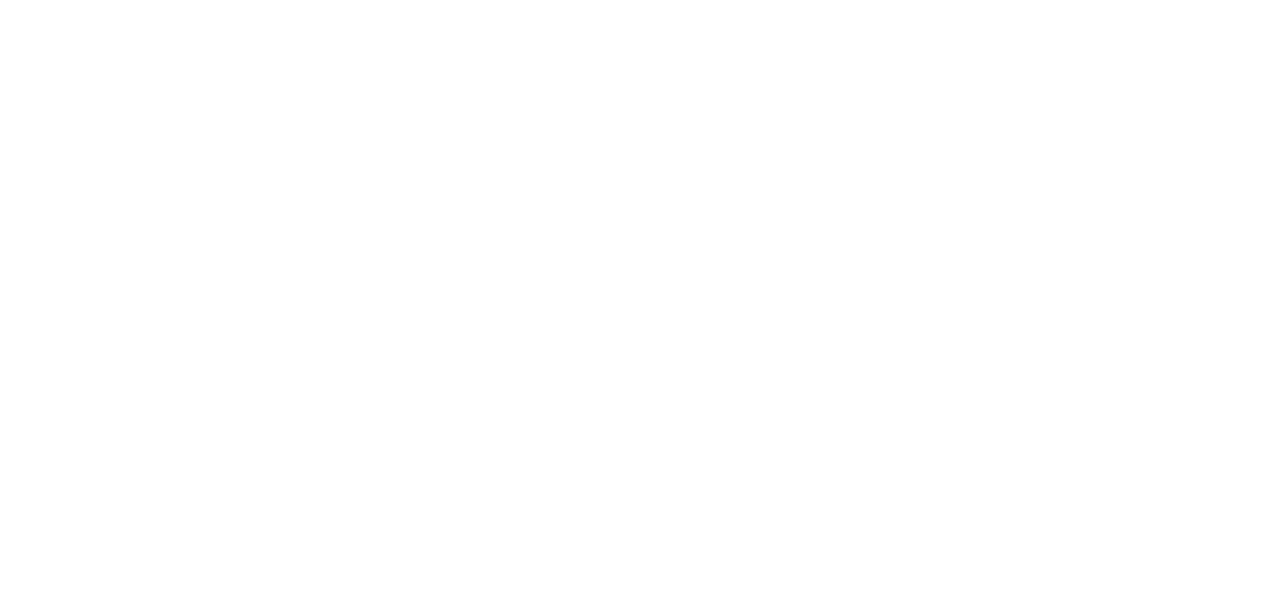
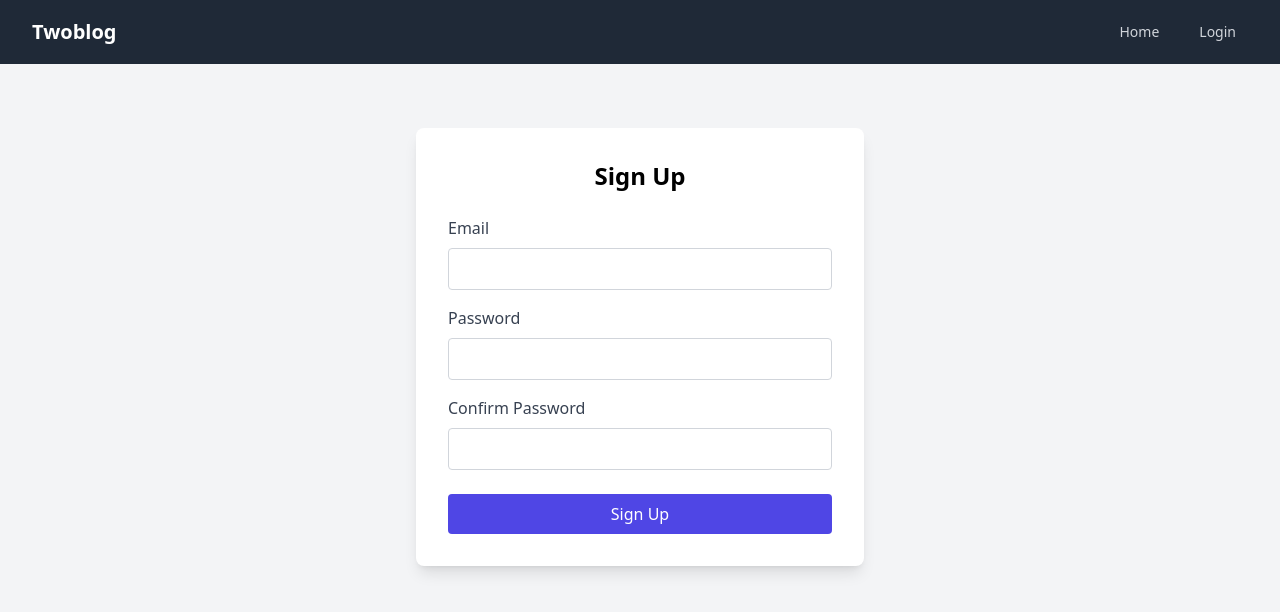
Before and after one commit to Monster0506/BywayBlog, a React (Vite) app: page /signup in a window 1280 px wide. Before the commit this address had no page. Shown: the top 612 px of the page. Built offline with nearby package versions, Linux system fonts and the light colour scheme; no server answers.

Commit message:
Add signup

```diff
--- a/src/App.jsx
+++ b/src/App.jsx
@@ -4,6 +4,7 @@
 import AdminPage from "./AdminPage";
 import EditPost from "./EditPost";
 import PostView from "./PostView";
+import SignupPage from "./SignupPage";
 
 function App() {
   return (
@@ -14,6 +15,7 @@
         <Route path="/admin" element={<AdminPage />} />
         <Route path="/edit/:id" element={<EditPost />} />
         <Route path="/post/:id" element={<PostView />} />
+        <Route path="/signup" element={<SignupPage />} /> {/* Signup route */}
       </Routes>
     </Router>
   );
--- a/src/PostView.jsx
+++ b/src/PostView.jsx
@@ -19,6 +19,7 @@
 } from "firebase/firestore";
 import DOMPurify from "dompurify"; // For safely rendering HTML
 import Navbar from "./Navbar"; // Import the Navbar component
+import "react-quill/dist/quill.snow.css"; // Import Quill's snow theme CSS
 
 const PostView = () => {
   const { id } = useParams(); // Get the post ID from the URL
@@ -143,6 +144,11 @@
   if (!post) {
     return <div>Post not found!</div>;
   }
+  const cleanHtml = DOMPurify.sanitize(post.content, {
+    ADD_TAGS: ["iframe"],
+    ADD_ATTR: ["allow", "allowfullscreen", "frameborder", "scrolling", "src"],
+    ALLOWED_URI_REGEXP: /^(?:(?:https?|ftp):|[^a-z]|[a-z+.-]+(?:[^a-z]|$))/i,
+  });
 
   return (
     <div className="min-h-screen bg-gray-100">
@@ -161,8 +167,8 @@
 
         {/* Safely render the post content using DOMPurify */}
         <div
-          className="prose lg:prose-xl"
-          dangerouslySetInnerHTML={{ __html: DOMPurify.sanitize(post.content) }}
+          className="prose lg:prose-xl max-w-none ql-editor"
+          dangerouslySetInnerHTML={{ __html: cleanHtml }}
         />
 
         {/* Post Navigation */}
--- a/src/QuillToolbar.jsx
+++ b/src/QuillToolbar.jsx
@@ -77,7 +77,6 @@
   "align",
   "strike",
   "script",
-  "blockquote",
   "background",
   "list",
   "bullet",
@@ -138,7 +137,6 @@
     <span className="ql-formats">
       <button className="ql-link" />
       <button className="ql-image" />
-      <button className="ql-video" />
     </span>
     <span className="ql-formats">
       <button className="ql-formula" />
--- /dev/null
+++ b/src/SignupPage.jsx
@@ -0,0 +1,105 @@
+import React, { useState } from "react";
+import { useNavigate } from "react-router-dom";
+import { auth } from "./firebase";
+import { createUserWithEmailAndPassword } from "firebase/auth";
+import Navbar from "./Navbar"; // Include the Navbar
+
+const SignupPage = () => {
+  const [email, setEmail] = useState("");
+  const [password, setPassword] = useState("");
+  const [confirmPassword, setConfirmPassword] = useState("");
+  const [error, setError] = useState("");
+  const [success, setSuccess] = useState("");
+  const navigate = useNavigate();
+
+  const handleSignup = async (e) => {
+    e.preventDefault();
+    setError("");
+    setSuccess("");
+
+    if (password !== confirmPassword) {
+      setError("Passwords do not match!");
+      return;
+    }
+
+    try {
+      await createUserWithEmailAndPassword(auth, email, password);
+      setSuccess("Signup successful! Redirecting...");
+      setTimeout(() => {
+        navigate("/login");
+      }, 2000); // Redirect to the login page after 2 seconds
+    } catch (error) {
+      setError("Failed to create an account. Please try again.");
+    }
+  };
+
+  return (
+    <div>
+      <Navbar />
+      <div className="min-h-screen bg-gray-100 flex flex-col items-center p-8">
+        {/* Navbar */}
+
+        {/* Signup Form */}
+        <div className="w-full max-w-md bg-white p-8 rounded-lg shadow-lg mt-8">
+          <h1 className="text-2xl font-bold text-center mb-6">Sign Up</h1>
+          {error && <p className="text-red-500 text-center mb-4">{error}</p>}
+          {success && (
+            <p className="text-green-500 text-center mb-4">{success}</p>
+          )}
+          <form onSubmit={handleSignup}>
+            <div className="mb-4">
+              <label htmlFor="email" className="block text-gray-700 mb-2">
+                Email
+              </label>
+              <input
+                type="email"
+                id="email"
+                value={email}
+                onChange={(e) => setEmail(e.target.value)}
+                className="w-full p-2 border border-gray-300 rounded"
+                required
+              />
+            </div>
+            <div className="mb-4">
+              <label htmlFor="password" className="block text-gray-700 mb-2">
+                Password
+              </label>
+              <input
+                type="password"
+                id="password"
+                value={password}
+                onChange={(e) => setPassword(e.target.value)}
+                className="w-full p-2 border border-gray-300 rounded"
+                required
+              />
+            </div>
+            <div className="mb-6">
+              <label
+                htmlFor="confirm-password"
+                className="block text-gray-700 mb-2"
+              >
+                Confirm Password
+              </label>
+              <input
+                type="password"
+                id="confirm-password"
+                value={confirmPassword}
+                onChange={(e) => setConfirmPassword(e.target.value)}
+                className="w-full p-2 border border-gray-300 rounded"
+                required
+              />
+            </div>
+            <button
+              type="submit"
+              className="w-full bg-indigo-600 text-white py-2 rounded hover:bg-indigo-700"
+            >
+              Sign Up
+            </button>
+          </form>
+        </div>
+      </div>
+    </div>
+  );
+};
+
+export default SignupPage;
--- a/src/index.css
+++ b/src/index.css
@@ -2,6 +2,7 @@
 @tailwind components;
 @tailwind utilities;
 /* quill-toolbar styling */
+
 .ql-toolbar {
   background-color: #f1f1f1;
   border: 1px solid #ccc;
@@ -34,3 +35,118 @@
 .ql-toolbar .ql-active {
   background-color: #ddd !important;
 }
+
+.ql-font-georgia {
+  font-family: Georgia, serif;
+}
+
+.ql-font-arial {
+  font-family: Arial, sans-serif;
+}
+
+.ql-font-comic-sans {
+  font-family: "Comic Sans MS", cursive, sans-serif;
+}
+
+.ql-font-courier-new {
+  font-family: "Courier New", Courier, monospace;
+}
+
+.ql-font-helvetica {
+  font-family: Helvetica, sans-serif;
+}
+
+.ql-font-lucida {
+  font-family: "Lucida Sans Unicode", "Lucida Grande", sans-serif;
+}
+/*
+
+.ql-align-center {
+  text-align: center;
+}
+
+.ql-align-right {
+  text-align: right;
+}
+
+.ql-align-justify {
+  text-align: justify;
+}
+
+.ql-syntax {
+  background-color: #f5f5f5;
+  color: #333;
+  padding: 8px;
+  border-radius: 4px;
+  overflow-x: auto;
+}
+
+h1 {
+  font-size: 2.25rem;
+}
+
+h2 {
+  font-size: 1.875rem;
+}
+
+h3 {
+  font-size: 1.5rem;
+}
+
+h4 {
+  font-size: 1.25rem;
+}
+
+h5 {
+  font-size: 1.125rem;
+}
+
+.ql-indent-1 {
+  padding-left: 1.5rem;
+}
+
+.ql-indent-2 {
+  padding-left: 3rem;
+}
+
+.ql-indent-3 {
+  padding-left: 4.5rem;
+}
+
+.ql-indent-4 {
+  padding-left: 6rem;
+}
+
+.ql-indent-5 {
+  padding-left: 7.5rem;
+}
+.ql-editor ul {
+  list-style-type: disc;
+  margin-left: 1.5rem;
+}
+
+.ql-editor ol {
+  list-style-type: decimal;
+  margin-left: 1.5rem;
+}
+
+.ql-editor .ql-indent-1 {
+  padding-left: 1.5rem;
+}
+
+.ql-editor .ql-indent-2 {
+  padding-left: 3rem;
+}
+
+.ql-editor .ql-indent-3 {
+  padding-left: 4.5rem;
+}
+
+.ql-editor .ql-indent-4 {
+  padding-left: 6rem;
+}
+
+.ql-editor .ql-indent-5 {
+  padding-left: 7.5rem;
+}
+*/
```
